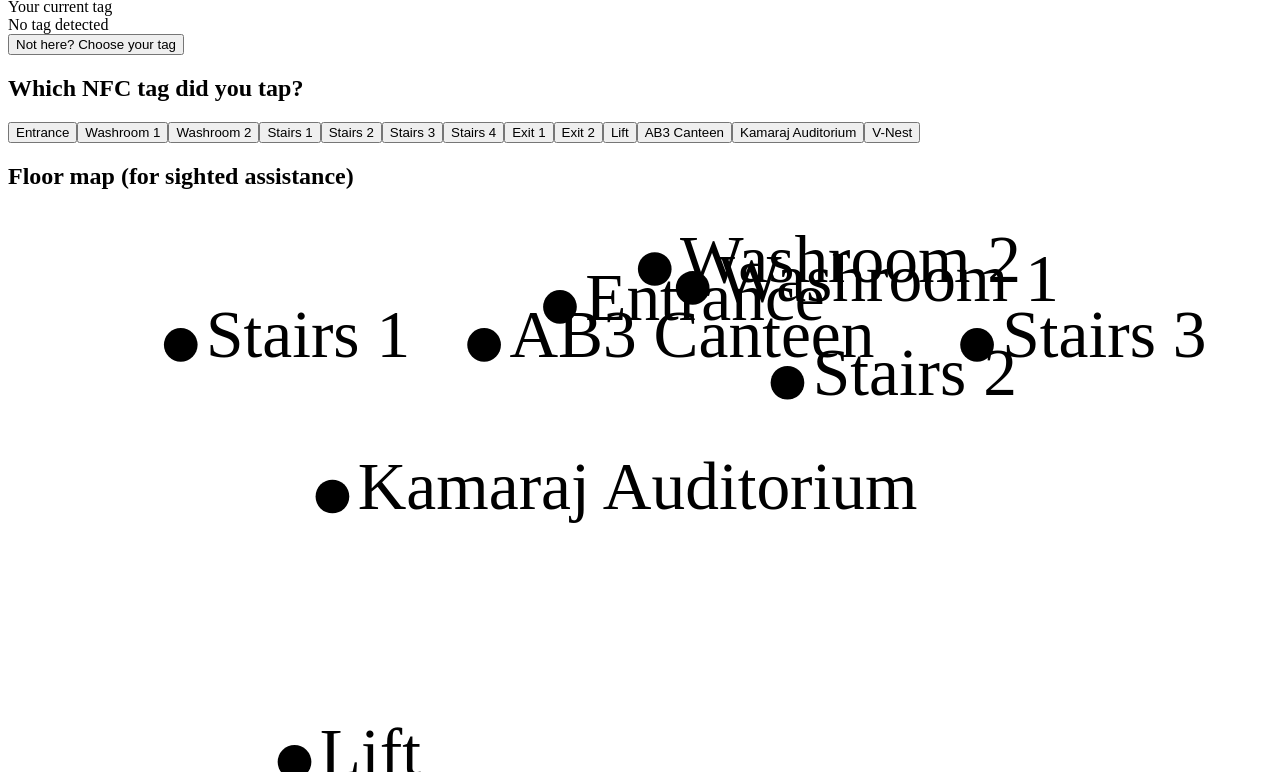
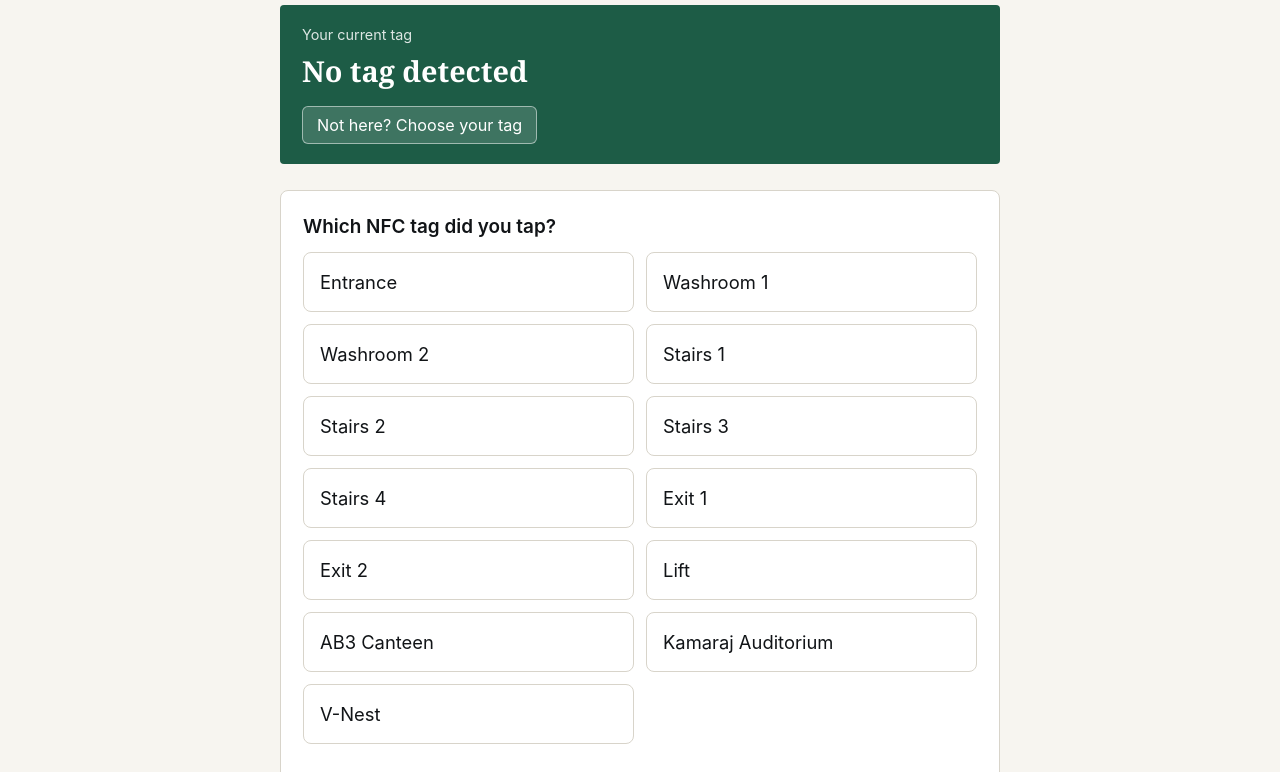
Before and after one commit to Joshipraj/OBSTACLE-AVOIDING-INDOOR-NAVIGATION, a plain HTML site: page index.html in a window 1280 px wide. Shown: the part 100-872 px from the top of the page. Drawn offline with Linux system fonts and the light colour scheme.

Commit message:
Fix website layout and styling

```diff
--- a/index.html
+++ b/index.html
@@ -4,7 +4,7 @@
 <meta charset="UTF-8">
 <meta name="viewport" content="width=device-width, initial-scale=1.0">
 <title>AB3 Wayfinder</title>
-<link rel="stylesheet" href="style.cs">
+<link rel="stylesheet" href="style.css">
 </head>
 
 <body>
--- a/style.css
+++ b/style.css
@@ -238,4 +238,3 @@
 @media(max-width:480px){
     .dest-grid{grid-template-columns:1fr;}
 }
-/* GitHub Pages deployment refresh */
```
Also changed, not shown: script.js (line endings or trailing spaces).
